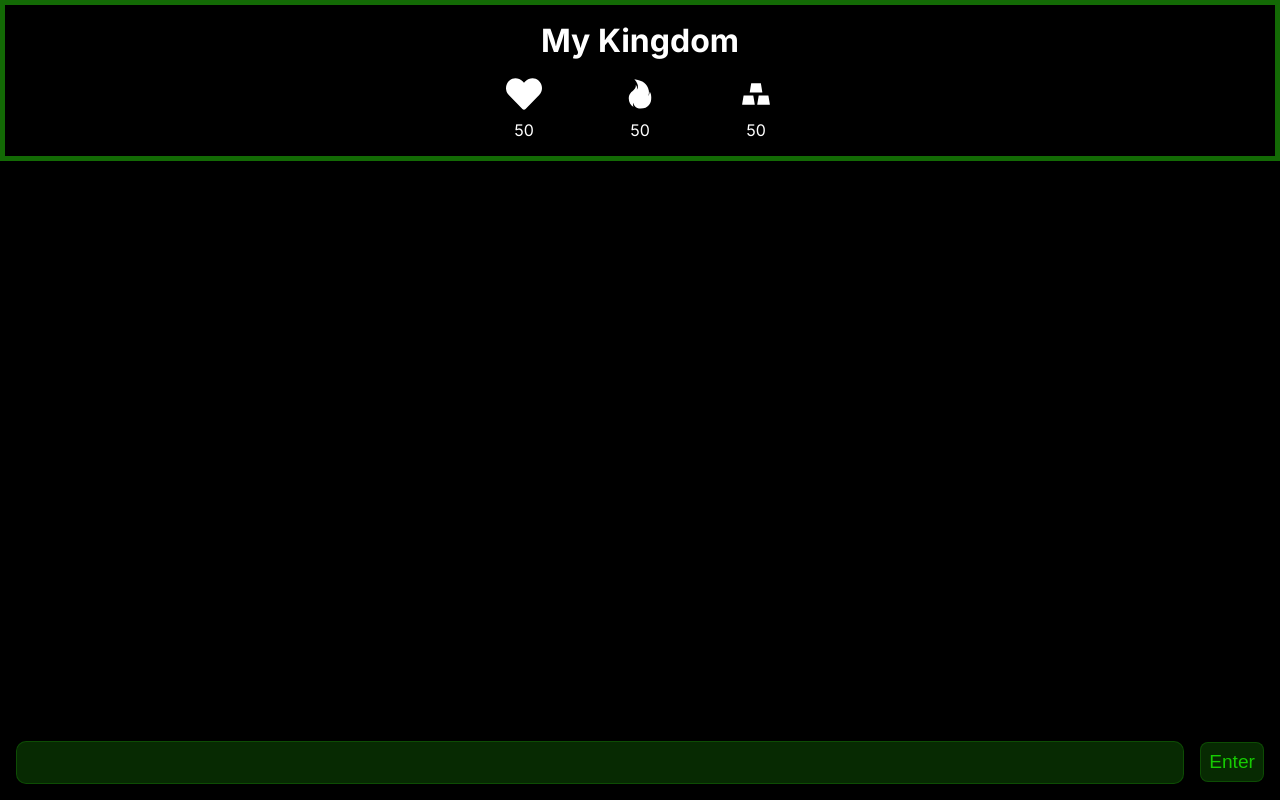
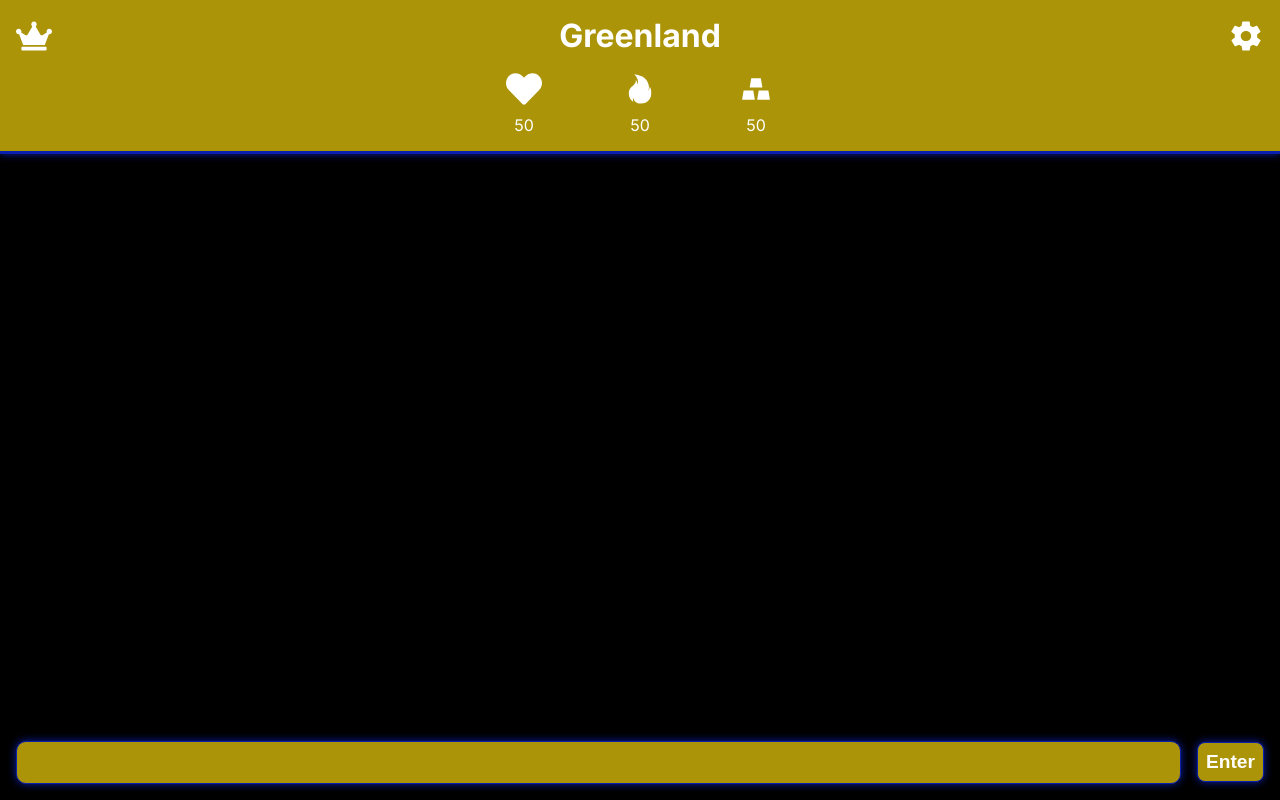
Before and after one commit to SalokinGreen/mykingdom, a Next.js app: page / in a window 1280 px wide. Built offline with nearby package versions, Linux system fonts and the light colour scheme.

Commit message:
Changed CSS/Theme
Made great changes to the css.

```diff
--- /dev/null
+++ b/src/app/components/UI/Bubble.jsx
@@ -0,0 +1,15 @@
+import React, { useState, useEffect } from "react";
+import styles from "./UI.module.css";
+
+export default function Bubble({ children, i }) {
+  const [text, setText] = useState(children);
+  useEffect(() => {
+    setText(text.split("[")[0]);
+  }, [text]);
+
+  return (
+    <div className={styles.bubble} style={{ whiteSpace: "pre-line" }} key={i}>
+      {text}
+    </div>
+  );
+}
--- a/src/app/components/UI/UI.module.css
+++ b/src/app/components/UI/UI.module.css
@@ -1,25 +1,27 @@
 .button {
   padding: 0.5rem;
   border-radius: 0.5rem;
-  border: 1px solid rgba(38, 209, 11, 0.2);
+  border: 1px solid #0920ac;
+  box-shadow: 0 0 0.5rem #0920ac;
+
   outline: none;
   font-size: 1.2rem;
-  font-weight: 400;
-  color: rgb(22, 203, 2);
+  font-weight: 600;
+  /* color: #0920ac; */
   cursor: pointer;
   transition: all 0.3s ease-in-out;
-  background-color: rgba(38, 209, 11, 0.2);
+  background-color: #ac9409;
 }
 
 .exit {
   border-radius: 0.5rem;
-  border: 1px solid rgba(38, 209, 11, 0.2);
+  border: 1px solid #ac9409;
   outline: none;
   font-size: 1.2rem;
   font-weight: 400;
-  color: rgb(22, 203, 2);
+  color: #0920ac;
   cursor: pointer;
-  /* background-color: rgba(38, 209, 11, 0.2); */
+  /* background-color: #ac9409; */
   width: fit-content;
   padding: 0.2rem;
   position: relative;
@@ -34,14 +36,14 @@
   transform: translate(-50%, -50%);
   margin: 0 auto;
   padding: 1rem;
-  background-color: #000000;
-  border: 1px solid rgba(38, 209, 11, 0.2);
+  background-color: #ac9409;
+  border: 1px solid #ac9409;
   border-radius: 0.5rem;
-  box-shadow: 0 0 0.5rem rgba(0, 0, 0, 0.2);
+  box-shadow: 0 0 0.5rem #ac9409;
   overflow-y: scroll;
   /* scrollbar */
   scrollbar-width: thin;
-  scrollbar-color: rgba(38, 209, 11, 0.2) transparent;
+  scrollbar-color: #ac9409 transparent;
 }
 .modal::-webkit-scrollbar {
   width: 5px;
@@ -50,7 +52,7 @@
   background: transparent;
 }
 .modal::-webkit-scrollbar-thumb {
-  background-color: rgba(38, 209, 11, 0.2);
+  background-color: #ac9409;
   border-radius: 20px;
   border: transparent;
 }
@@ -72,19 +74,22 @@
 .input {
   padding: 0.5em;
   border-radius: 10px;
-  border: 1px solid rgba(38, 209, 11, 0.2);
+  border: 1px solid #ac9409;
   outline: none;
   resize: none;
   font-size: 1.2em;
   font-weight: 400;
-  color: rgb(22, 203, 2);
-  background-color: rgba(38, 209, 11, 0.2);
+  /* color: #0920ac; */
+  background-color: #ac9409;
+  border: 1px solid #0920ac;
+  box-shadow: 0 0 0.5rem #0920ac;
+
   width: 100%;
   max-height: 10vh;
   overflow-y: scroll;
   /* scrollbar */
   scrollbar-width: thin;
-  scrollbar-color: rgba(38, 209, 11, 0.2) transparent;
+  scrollbar-color: #ac9409 transparent;
 }
 .input::-webkit-scrollbar {
   width: 5px;
@@ -93,7 +98,7 @@
   background: transparent;
 }
 .input::-webkit-scrollbar-thumb {
-  background-color: rgba(38, 209, 11, 0.2);
+  background-color: #ac9409;
   border-radius: 20px;
   border: transparent;
 }
@@ -104,7 +109,7 @@
   left: 0;
   width: 20%;
   height: 100%;
-  /* background-color: rgba(0, 0, 0, 0.5); */
+  /* background-color: #ac9409; */
   z-index: 100;
 }
 .left {
@@ -113,7 +118,7 @@
   justify-content: flex-start;
   align-items: center;
 
-  background-color: rgba(0, 0, 0, 0.5);
+  background-color: #ac9409;
   z-index: 100;
 }
 .right {
@@ -122,7 +127,7 @@
   justify-content: flex-start;
   align-items: center;
 
-  background-color: rgba(0, 0, 0, 0.5);
+  background-color: #ac9409;
   z-index: 100;
 }
 /* context menu */
@@ -132,7 +137,7 @@
   left: 0;
   width: 10rem;
   height: 10rem;
-  background-color: rgba(0, 0, 0, 0.5);
+  background-color: #ac9409;
   z-index: 100;
 }
 .menuContent {
@@ -143,7 +148,7 @@
   gap: 0.5rem;
   width: 100%;
   height: 100%;
-  /* border: 1px solid rgba(38, 209, 11, 0.2); */
+  /* border: 1px solid #ac9409; */
 }
 .menuOverlay {
   position: absolute;
@@ -163,7 +168,7 @@
   padding: 0.5rem;
   cursor: pointer;
   transition: all 0.3s ease-in-out;
-  border: 1px solid rgba(38, 209, 11, 0.2);
+  border: 1px solid #ac9409;
 }
 .dialog {
   position: absolute;
@@ -172,14 +177,14 @@
   transform: translate(-50%, -50%);
   margin: 0 auto;
   padding: 1rem;
-  background-color: #000000;
-  border: 1px solid rgba(38, 209, 11, 0.2);
+  background-color: #ac9409;
+  border: 1px solid #ac9409;
   border-radius: 0.5rem;
-  box-shadow: 0 0 0.5rem rgba(0, 0, 0, 0.2);
+  box-shadow: 0 0 0.5rem #ac9409;
   overflow-y: scroll;
   /* scrollbar */
   scrollbar-width: thin;
-  scrollbar-color: rgba(38, 209, 11, 0.2) transparent;
+  scrollbar-color: #ac9409 transparent;
 }
 .dialog::-webkit-scrollbar {
   width: 5px;
@@ -188,7 +193,7 @@
   background: transparent;
 }
 .dialog::-webkit-scrollbar-thumb {
-  background-color: rgba(38, 209, 11, 0.2);
+  background-color: #ac9409;
   border-radius: 20px;
   border: transparent;
 }
@@ -204,12 +209,12 @@
 .dialogInputTitle {
   font-size: 1.2rem;
   font-weight: 400;
-  color: rgb(22, 203, 2);
+  color: #0920ac;
 }
 .DialogInputDescription {
   font-size: 1rem;
   font-weight: 400;
-  color: rgb(22, 203, 2);
+  color: #0920ac;
 }
 .dialogInputAction {
   display: flex;
@@ -218,6 +223,19 @@
   align-items: center;
   gap: 0.5rem;
   width: 100%;
+}
+/* chat bubble */
+.bubble {
+  background-color: #ac9409;
+  border: 1px solid #0920ac;
+  border-radius: 1rem;
+  box-shadow: 0 0 0.5rem #0920ac;
+  padding: 1rem;
+  margin: 0.5rem;
+  font: 1rem;
+  font-size: 1.2rem;
+  font-weight: 400;
+  min-width: -webkit-fill-available;
 }
 
 /* mobile */
--- a/src/app/components/main/Header.jsx
+++ b/src/app/components/main/Header.jsx
@@ -3,9 +3,19 @@ import styles from "./Main.module.css";
 import { FaHeart } from "react-icons/fa";
 import { AiFillGold } from "react-icons/ai";
 import { IoMdFlame } from "react-icons/io";
+import { FaCrown } from "react-icons/fa";
+import { IoMdSettings } from "react-icons/io";
+
 import Button from "../UI/Button";
 
-export default function Header({ openSettings, love, power, wealth }) {
+export default function Header({
+  openSettings,
+  setOpenSettings,
+  love,
+  power,
+  wealth,
+  kingdomName,
+}) {
   const [beforeLove, setBeforeLove] = useState(love);
   const [beforePower, setBeforePower] = useState(power);
   const [beforeWealth, setBeforeWealth] = useState(wealth);
@@ -34,11 +44,19 @@ export default function Header({ openSettings, love, power, wealth }) {
     }, 1000);
   }, [loveColor, powerColor, wealthColor]);
   return (
-    <div className={styles.header} onClick={() => openSettings(false)}>
-      <div className={styles.title}>
-        <h1>My Kingdom</h1>
+    <div className={styles.header}>
+      <div className={styles.titleArea}>
+        <FaCrown size={36} color="white" className={styles.icon} />
+        <div className={styles.title}>
+          <h1>{kingdomName}</h1>
+        </div>
+        <IoMdSettings
+          size={36}
+          color="white"
+          className={styles.icon}
+          onClick={() => setOpenSettings(true)}
+        />
       </div>
-
       <div className={styles.stats}>
         <div className={styles.stat}>
           <FaHeart size={36} color={`${loveColor}`} className={styles.icon} />
--- a/src/app/components/main/Main.jsx
+++ b/src/app/components/main/Main.jsx
@@ -1,5 +1,5 @@
 "use client";
-import React, { useState } from "react";
+import React, { useEffect, useState } from "react";
 import styles from "./Main.module.css";
 import Header from "./Header";
 import Input from "../UI/Input";
@@ -7,8 +7,11 @@ import buildContext from "@/utils/front/buildContext";
 import mykingdom from "@/utils/contexts/mykingdomcontext";
 import generate from "@/utils/front/generate";
 import Button from "../UI/Button";
+import Bubble from "../UI/Bubble";
+import Modal from "../UI/Modal";
 export default function Main() {
   const [openSettings, setOpenSettings] = useState(false);
+  const [key, setKey] = useState("");
   const [love, setLove] = useState(50);
   const [power, setPower] = useState(50);
   const [wealth, setWealth] = useState(50);
@@ -17,6 +20,42 @@ export default function Main() {
   const [generating, setGenerating] = useState(false);
   const [year, setYear] = useState(0);
   const [choice, setChoice] = useState(false);
+  const [mykingdomcontext, setMykingdomcontext] = useState("");
+  const [kingdom, setKingdom] = useState({
+    name: "Greenland",
+    race: "Human",
+    system: "Monarchy",
+  });
+  const [ruler, setRuler] = useState({
+    name: "SGreen the Second",
+  });
+  useEffect(() => {
+    setMykingdomcontext(`> NEW GAME
+***
+[ Title: My Kingdom; Tags: game; ]
+----
+Love
+Status: neutral, ${love} out of 100
+Description: How much your kingdom loves you! Highly correlated with approval, love is a base for loyalty and duty. You earn love by being fair, kind, and charming.
+----
+Power
+Status: neutral, ${power} out of 100
+Description: Power is the strength of your kingdom. Power gets stronger by getting resources, like army units, but it gets smaller with your loses.
+----
+Wealth
+Status: neutral, ${wealth} out of 100
+Description: The assets in your coffers, how much gold is available for you to spend. The higher the wealth, the better paid are your army and workers, and the more noble they view you to be.
+----
+Kingdom
+Name: ${kingdom.name}
+Population: ${kingdom.race}
+System: ${kingdom.system}
+[ Love: ${love}; Power: ${power}; Wealth: ${wealth} ]
+----
+You (Ruler)
+Name: ${ruler.name}
+***`);
+  }, [love, power, wealth]);
   function handleEnter(e) {
     if (e.key === "Enter") {
       send();
@@ -28,17 +67,15 @@ export default function Main() {
     buildContext(
       mykingdom.start,
       mykingdom.context,
-      [...context, mykdc],
+      [...context, mykingdomcontext],
       8000
     ).then((res) => {
-      generate(
-        res +
-          `\n[ Love: ${love}; Power: ${power}; Wealth: ${wealth} ]\nYear ${year}\n`,
-        {},
-        ""
-      ).then((res2) => {
+      generate(res + `\nYear ${year}\n`, {}, key).then((res2) => {
         console.log(res2);
         let text = res2[0].replace("\n>", "");
+        if (text.includes("\n***")) {
+          text = text.split("\n***")[0];
+        }
         // remove "\n> " from the end
         setContext([...context, `Year ${year}\n${text}`]);
         setGenerating(false);
@@ -51,14 +88,33 @@ export default function Main() {
     buildContext(
       mykingdom.after,
       mykingdom.context,
-      [...context, mykdc],
+      [...context, mykingdomcontext],
       8000
     ).then((res) => {
       setInput("");
-      generate(res + `\n> ${input}\n`, {}, "").then((res2) => {
+      generate(res + `\n> ${input}\n`, {}, key).then((res2) => {
         console.log(res2);
         let text = res2[0].replace("\n***", "");
-        // remove "\n> " from the end
+        if (text.includes("\n>")) {
+          text = text.split("\n>")[0];
+        }
+        // points logic. There might be "Love: XXX;" or "Love: ]" check for both
+        const loveText = text.split("Love: ")[1];
+        const powerText = text.split("Power: ")[1];
+        const wealthText = text.split("Wealth: ")[1];
+        if (loveText) {
+          const loveValue = getValue(loveText);
+          setLove(love + loveValue);
+        }
+        if (powerText) {
+          const powerValue = getValue(powerText);
+          setPower(power + powerValue);
+        }
+        if (wealthText) {
+          const wealthValue = getValue(wealthText);
+          setWealth(wealth + wealthValue);
+        }
+
         setContext([...context, `> ${input}`, text]);
         setGenerating(false);
         setYear(year + 1);
@@ -73,24 +129,64 @@ export default function Main() {
       beforeChoice();
     }
   }
+  const handleApiKeyChange = (event) => {
+    setKey(event.target.value);
+    localStorage.setItem("MKapiKey", event.target.value);
+  };
+  useEffect(() => {
+    // check if the username and API key are in local storage
+    // if they are, set the state to the values from local storage
+    //  if (localStorage.getItem("TRPusername")) {
+    //    setUsername(localStorage.getItem("TRPusername"));
+    //  }
+    if (localStorage.getItem("MKapiKey")) {
+      setKey(localStorage.getItem("MKapiKey"));
+    }
+  }, []);
+  const getValue = (text) => {
+    if (
+      text.includes("increased greatly") ||
+      text.includes("increase greatly") ||
+      text.includes("greatly increased") ||
+      text.includes("greatly increase")
+    ) {
+      return 20;
+    } else if (
+      text.includes("increased") ||
+      text.includes("+") ||
+      text.includes("increase")
+    ) {
+      return 10;
+    } else if (
+      text.includes("decreased greatly") ||
+      text.includes("decrease greatly") ||
+      text.includes("greatly decreased") ||
+      text.includes("greatly decrease")
+    ) {
+      return -20;
+    } else if (
+      text.includes("decreased") ||
+      text.includes("-") ||
+      text.includes("decrease")
+    ) {
+      return -10;
+    } else {
+      return 0;
+    }
+  };
   return (
     <div className={styles.main}>
       <Header
-        openSettings={setOpenSettings}
+        openSettings={openSettings}
+        setOpenSettings={setOpenSettings}
         love={love}
         power={power}
         wealth={wealth}
+        kingdomName={kingdom.name}
       />
-      {/* context later */}
       <div className={styles.contextContainer}>
         {context.map((c, i) => (
-          <div
-            key={i}
-            className={styles.context}
-            style={{ whiteSpace: "pre-line" }}
-          >
-            {c}
-          </div>
+          <Bubble i={i}>{c}</Bubble>
         ))}
       </div>
       <div className={styles.inputArea}>
@@ -101,22 +197,24 @@ export default function Main() {
         />
         <Button onClick={() => start()}>Enter</Button>
       </div>
+      {openSettings && (
+        <Modal
+          isOpen={openSettings}
+          onClose={() => setOpenSettings(false)}
+          size="small"
+        >
+          <div className={styles.settings}>
+            <div className={styles.setting}>
+              <div className={styles.settingTitle}>NAI-Key</div>
+              <Input
+                value={key}
+                onChange={handleApiKeyChange}
+                handleEnter={handleEnter}
+              />
+            </div>
+          </div>
+        </Modal>
+      )}
     </div>
   );
 }
-const mykdc = `> NEW GAME
-***
-[ Title: My Kingdom; Tags: game; ]
-----
-Love
-Status: neutral, 50 out of 100
-Description: How much your kingdom loves you! Highly correlated with approval, love is a base for loyalty and duty. You earn love by being fair, kind, and charming.
-----
-Power
-Status: neutral, 50 out of 100
-Description: Power is the strength of your kingdom. Power gets stronger by getting resources, like army units, but it gets smaller with your loses.
-----
-Wealth
-Status: neutral, 50 out of 100
-Description: The assets in your coffers, how much gold is available for you to spend. The higher the wealth, the better paid are your army and workers, and the more noble they view you to be.
-***`;
--- a/src/app/components/main/Main.module.css
+++ b/src/app/components/main/Main.module.css
@@ -12,9 +12,11 @@
   align-items: center;
   justify-content: center;
   width: 100%;
-  border: 5px solid rgb(19, 106, 5);
   padding: 1rem;
   gap: 1rem;
+  background-color: #ac9409;
+  border-bottom: 3px solid #0920ac;
+  box-shadow: 0 0 0.5rem #0920ac;
 }
 .title {
   display: flex;
@@ -58,3 +60,62 @@
   left: 0;
   right: 0;
 }
+.contextContainer {
+  display: flex;
+  flex-direction: column;
+  justify-content: flex-start;
+  align-items: center;
+  gap: 0.5rem;
+  width: 100%;
+  height: 100%;
+  padding: 0.5rem;
+  max-height: 68vh;
+  transition: all 0.3s ease-in-out;
+  overflow-y: scroll;
+  /* scrollbar */
+  scrollbar-width: thin;
+  scrollbar-color: #ac9409 transparent;
+}
+.contextContainer::-webkit-scrollbar {
+  width: 5px;
+}
+.contextContainer::-webkit-scrollbar-track {
+  background: transparent;
+}
+.contextContainer::-webkit-scrollbar-thumb {
+  background-color: #ac9409;
+  border-radius: 20px;
+  border: transparent;
+}
+.titleArea {
+  display: flex;
+  flex-direction: row;
+  align-items: center;
+  justify-content: space-between;
+  width: 100%;
+}
+.settings {
+  display: flex;
+  flex-direction: column;
+  align-items: center;
+  justify-content: center;
+  gap: 0.5rem;
+  padding: 0.5rem;
+  cursor: pointer;
+  transition: all 0.3s ease-in-out;
+}
+.setting {
+  display: flex;
+  flex-direction: column;
+  align-items: center;
+  justify-content: center;
+  gap: 0.5rem;
+  padding: 0.5rem;
+  cursor: pointer;
+  transition: all 0.3s ease-in-out;
+}
+.settingTitle {
+  font: inherit;
+  font-size: 1.2rem;
+  font-weight: bold;
+}
```
Also changed, not shown: src/utils/contexts/mykingdomcontext.js (+2 -17 lines).
